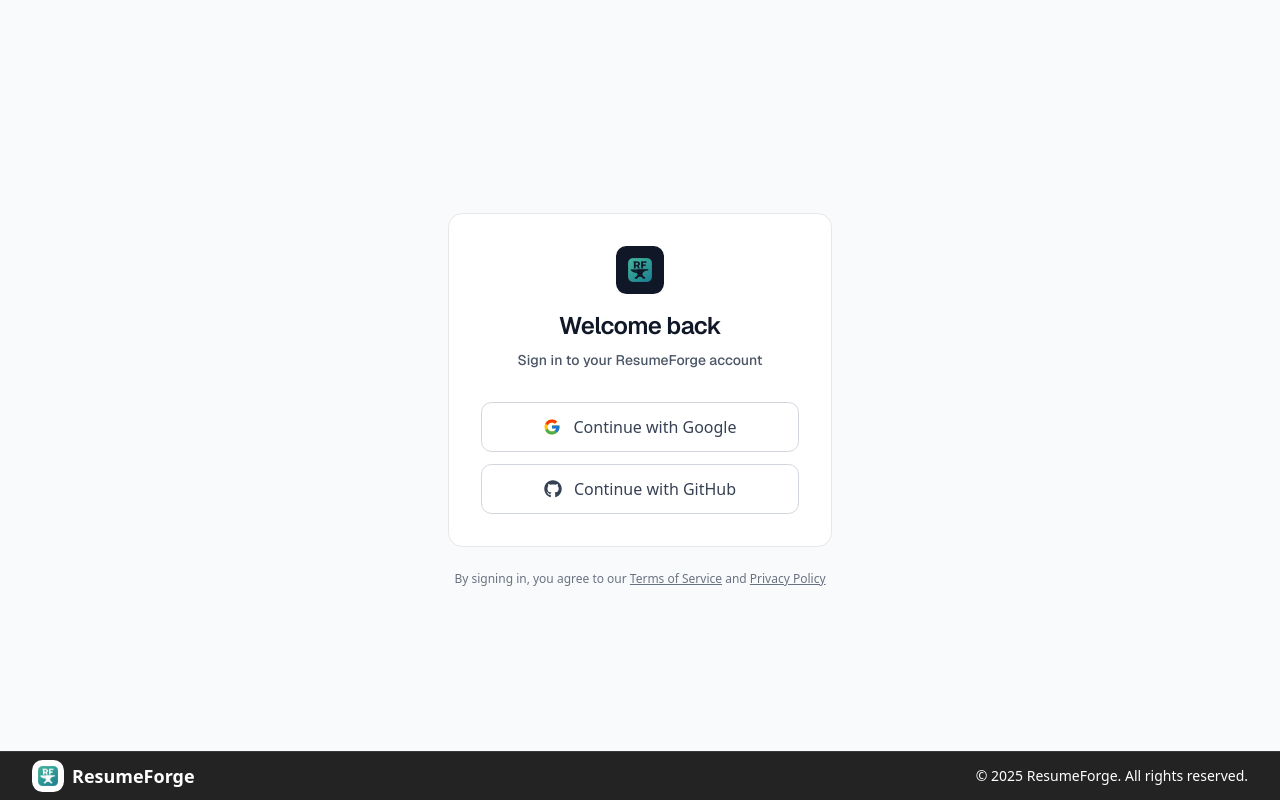
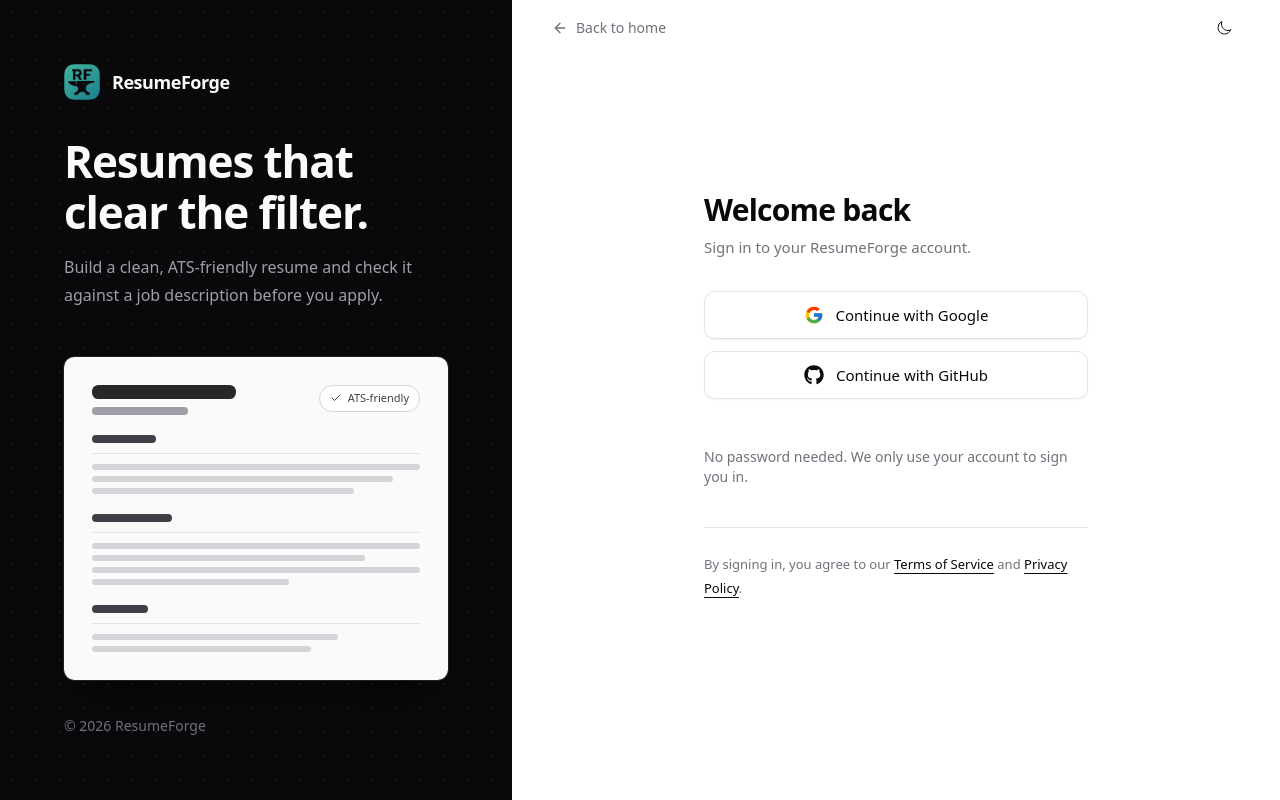
Before and after one commit to Moneydash/resumeforge-full, a React (Vite) app in the folder client/: page /login in a window 1280 px wide. Built offline with nearby package versions, Linux system fonts and the light colour scheme; no server answers.

Commit message:
feat: enhance Login page with error handling and loading state; update routing to exclude Login from footer visibility

```diff
--- a/client/src/pages/Login.tsx
+++ b/client/src/pages/Login.tsx
@@ -1,14 +1,59 @@
-import React, { useEffect, useRef } from 'react';
+import React, { useEffect, useRef, useState } from 'react';
 import { FcGoogle } from 'react-icons/fc';
 import { FaGithub } from 'react-icons/fa';
+import { ArrowLeft, Check, Loader2 } from 'lucide-react';
 import Cookies from 'js-cookie';
-import { useNavigate } from 'react-router-dom';
+import { Link, useNavigate } from 'react-router-dom';
+import ThemeToggle from '@/components/ThemeToggle';
+
+type Provider = 'google' | 'github';
+
+const PROVIDER_LABEL: Record<Provider, string> = { google: 'Google', github: 'GitHub' };
+
+const focusRing =
+  'focus-visible:outline-2 focus-visible:outline-offset-2 focus-visible:outline-ring';
+
+/** Static, decorative resume sheet for the brand panel. Pure markup, no assets. */
+const ResumeSheet: React.FC = () => (
+  <div
+    aria-hidden="true"
+    className="relative w-full max-w-sm rounded-lg bg-zinc-50 p-7 text-zinc-900 shadow-2xl shadow-black/40 ring-1 ring-white/10"
+  >
+    <div className="mb-5 flex items-start justify-between gap-4">
+      <div className="space-y-2">
+        <div className="h-3.5 w-36 rounded-sm bg-zinc-800" />
+        <div className="h-2 w-24 rounded-sm bg-zinc-400" />
+      </div>
+      <div className="flex items-center gap-1.5 rounded-full border border-zinc-300 bg-white px-2.5 py-1 text-[0.6875rem] font-medium text-zinc-700">
+        <Check className="size-3" />
+        ATS-friendly
+      </div>
+    </div>
+
+    {[
+      ['w-16', ['w-full', 'w-11/12', 'w-4/5']],
+      ['w-20', ['w-full', 'w-10/12', 'w-full', 'w-3/5']],
+      ['w-14', ['w-9/12', 'w-2/3']],
+    ].map(([heading, lines], i) => (
+      <div key={i} className="mb-5 last:mb-0">
+        <div className={`mb-2.5 h-2 rounded-sm bg-zinc-700 ${heading}`} />
+        <div className="space-y-1.5 border-t border-zinc-200 pt-2.5">
+          {(lines as string[]).map((w, j) => (
+            <div key={j} className={`h-1.5 rounded-sm bg-zinc-300 ${w}`} />
+          ))}
+        </div>
+      </div>
+    ))}
+  </div>
+);
 
 const Login: React.FC = () => {
   const popupRef = useRef<Window | null>(null);
   const pollIntervalRef = useRef<ReturnType<typeof setInterval> | null>(null);
   const navigate = useNavigate();
   const API_URL = import.meta.env.VITE_API_URL;
+  const [pending, setPending] = useState<Provider | null>(null);
+  const [error, setError] = useState<string | null>(null);
 
   // useEffect for auth validation
   useEffect(() => {
@@ -18,9 +63,11 @@
     }
   });
 
+  // Clear stale data once on arrival (not on every render, which would also
+  // wipe the theme preference the toggle on this page just saved).
   useEffect(() => {
     localStorage.clear();
-  });
+  }, []);
 
   // Cleanup function to clear polling interval
   const cleanupPolling = () => {
@@ -28,10 +75,11 @@
       clearInterval(pollIntervalRef.current);
       pollIntervalRef.current = null;
     }
+    setPending(null);
   };
 
   // Handle successful login
-  const handleSuccessfulLogin = async (userData: any) => {
+  const handleSuccessfulLogin = async (userData: { id: string; email: string }) => {
     // Secure cookies require HTTPS; on local http dev they'd be silently dropped.
     Cookies.set('user.id', userData.id, { secure: import.meta.env.PROD });
     Cookies.set('user.email', userData.email, { secure: import.meta.env.PROD });
@@ -58,6 +106,7 @@
           popupRef.current.close();
         }
         cleanupPolling();
+        setError('Sign-in did not complete. Please try again.');
       }
     };
 
@@ -69,20 +118,27 @@
     };
   }, []);
 
-  const googleLogin = () => {
+  const signIn = (provider: Provider) => {
     // Close any existing popup
     if (popupRef.current && !popupRef.current.closed) {
       popupRef.current.close();
     }
+    cleanupPolling();
+    setError(null);
 
     // Open new popup
     popupRef.current = window.open(
-      `${API_URL}/auth/google`, // Your backend OAuth URL
-      'Google Login', // Window name
+      `${API_URL}/auth/${provider}`, // Backend OAuth URL
+      `${PROVIDER_LABEL[provider]} Login`, // Window name
       'width=500,height=600,menubar=no,toolbar=no,location=no,status=no'
     );
 
-    if (popupRef.current) {
+    if (!popupRef.current) {
+      setError('Your browser blocked the sign-in window. Allow pop-ups for this site and try again.');
+      return;
+    }
+
+    setPending(provider);
     // Poll to check if popup is closed manually
     pollIntervalRef.current = setInterval(() => {
       if (popupRef.current && popupRef.current.closed) {
@@ -90,80 +146,114 @@
         cleanupPolling();
       }
     }, 1000); // Check every second
-    }
   };
 
-  const githubLogin = () => {
-    // Close any existing popup
-    if (popupRef.current && !popupRef.current.closed) {
-      popupRef.current.close();
-    }
-
-    // Open new popup
-    popupRef.current = window.open(
-      `${API_URL}/auth/github`, // Your backend GitHub OAuth URL
-      'GitHub Login', // Window name
-      'width=500,height=600,menubar=no,toolbar=no,location=no,status=no'
+  const providerButton = (provider: Provider, icon: React.ReactNode) => {
+    const isPending = pending === provider;
+    return (
+      <button
+        type="button"
+        onClick={() => signIn(provider)}
+        disabled={pending !== null}
+        aria-busy={isPending}
+        className={`flex h-12 w-full cursor-pointer items-center justify-center gap-3 rounded-lg border border-border bg-card px-4 text-[0.9375rem] font-medium text-foreground shadow-xs transition-colors duration-150 hover:bg-accent disabled:cursor-not-allowed disabled:opacity-60 ${focusRing}`}
+      >
+        {isPending ? <Loader2 className="size-5 animate-spin motion-reduce:animate-none" aria-hidden="true" /> : icon}
+        {isPending ? `Waiting for ${PROVIDER_LABEL[provider]}…` : `Continue with ${PROVIDER_LABEL[provider]}`}
+      </button>
     );
-
-    if (popupRef.current) {
-      // Poll to check if popup is closed manually
-      pollIntervalRef.current = setInterval(() => {
-        if (popupRef.current && popupRef.current.closed) {
-          console.log('Popup was closed manually');
-          cleanupPolling();
-        }
-      }, 1000); // Check every second
-    }
-  }
+  };
 
   return (
-    <div className="min-h-screen flex items-center justify-center bg-gray-50 dark:bg-gray-950">
-      <div className="w-full max-w-sm">
-        {/* Main Card */}
-        <div className="bg-white dark:bg-gray-900 border border-gray-200 dark:border-gray-800 rounded-xl p-8">
-          {/* Header */}
-          <div className="text-center mb-8">
-            <div className="inline-flex items-center justify-center w-12 h-12 bg-gray-900 dark:bg-white rounded-lg mb-4">
-              <img alt='Logo' src='/icon.png' className='w-6 h-6' />
-            </div>
-            <h1 className="text-2xl font-semibold text-gray-900 dark:text-white tracking-tight" style={{ fontFamily: 'Geist, sans-serif', }}>
-              Welcome back
-            </h1>
-            <p className="text-gray-600 dark:text-gray-400 text-sm mt-2 font-medium" style={{ fontFamily: 'Geist, sans-serif', }}>
-              Sign in to your ResumeForge account
+    <div className="grid min-h-screen bg-background text-foreground lg:grid-cols-[minmax(0,4fr)_minmax(0,6fr)]">
+      {/* Brand panel (desktop only) */}
+      <aside className="relative hidden flex-col justify-between overflow-hidden bg-zinc-950 p-12 text-zinc-50 lg:flex xl:p-16">
+        <div
+          aria-hidden="true"
+          className="pointer-events-none absolute inset-0 opacity-[0.07] [background-image:radial-gradient(circle,#fff_1px,transparent_1px)] [background-size:24px_24px]"
+        />
+        <Link
+          to="/"
+          className={`relative inline-flex w-fit items-center gap-3 rounded-md ${focusRing}`}
+          aria-label="ResumeForge home"
+        >
+          <img src="/icon.png" alt="" width={36} height={36} className="size-9 rounded-lg" />
+          <span className="text-lg font-semibold tracking-tight">ResumeForge</span>
+        </Link>
+
+        <div className="relative flex flex-col gap-12">
+          <div className="max-w-md">
+            <h2 className="text-4xl font-semibold leading-[1.15] tracking-tight xl:text-[2.75rem]">
+              Resumes that clear the filter.
+            </h2>
+            <p className="mt-4 text-base leading-7 text-zinc-400">
+              Build a clean, ATS-friendly resume and check it against a job description before you apply.
             </p>
           </div>
-
-          {/* Login Buttons */}
-          <div className="space-y-3">
-            <button
-              type="button"
-              className="w-full flex items-center justify-center gap-3 py-3 px-4 border border-gray-300 dark:border-gray-700 rounded-lg bg-white dark:bg-gray-800 text-gray-700 dark:text-gray-200 font-medium hover:bg-gray-50 dark:hover:bg-gray-750 dark:hover:text-black transition-colors duration-200 focus:outline-none focus:ring-2 focus:ring-gray-900 dark:focus:ring-white focus:ring-offset-2 dark:focus:ring-offset-gray-900"
-              onClick={googleLogin}
-            >
-              <FcGoogle className="text-lg" />
-              Continue with Google
-            </button>
-
-            <button
-              type="button"
-              className="w-full flex items-center justify-center gap-3 py-3 px-4 border border-gray-300 dark:border-gray-700 rounded-lg bg-white dark:bg-gray-800 text-gray-700 dark:text-gray-200 font-medium hover:bg-gray-50 dark:hover:bg-gray-750 dark:hover:text-black transition-colors duration-200 focus:outline-none focus:ring-2 focus:ring-gray-900 dark:focus:ring-white focus:ring-offset-2 dark:focus:ring-offset-gray-900"
-              onClick={githubLogin}
-            >
-              <FaGithub className="text-lg" />
-              Continue with GitHub
-            </button>
-          </div>
+          <ResumeSheet />
         </div>
 
-        {/* Footer */}
-        <div className="text-center mt-6">
-          <p className="text-xs text-gray-500 dark:text-gray-400">
-            By signing in, you agree to our <a href="/terms-of-service" className="underline">Terms of Service</a> and <a href="/privacy-policy" className="underline">Privacy Policy</a>
+        <p className="relative text-sm text-zinc-500">&copy; {new Date().getFullYear()} ResumeForge</p>
+      </aside>
+
+      {/* Sign-in */}
+      <main className="flex flex-col">
+        <div className="flex h-14 items-center justify-between px-4 sm:px-6 lg:px-10">
+          <Link
+            to="/"
+            className={`-ml-2 inline-flex min-h-11 items-center gap-2 rounded-sm px-2 text-sm text-muted-foreground transition-colors duration-150 hover:text-foreground ${focusRing}`}
+          >
+            <ArrowLeft className="size-4" aria-hidden="true" />
+            Back to home
+          </Link>
+          <ThemeToggle />
+        </div>
+
+        <div className="flex flex-1 items-center justify-center px-4 pb-16 sm:px-6">
+          <div className="w-full max-w-[24rem] animate-in fade-in slide-in-from-bottom-2 duration-300 motion-reduce:animate-none">
+            {/* Logo shown here on mobile, where the brand panel is hidden */}
+            <img src="/icon.png" alt="ResumeForge" width={48} height={48} className="mb-8 size-12 rounded-xl lg:hidden" />
+
+            <h1 className="text-3xl font-semibold tracking-tight">Welcome back</h1>
+            <p className="mt-2 text-[0.9375rem] text-muted-foreground">Sign in to your ResumeForge account.</p>
+
+            <div className="mt-8 space-y-3">
+              {providerButton('google', <FcGoogle className="size-5" aria-hidden="true" />)}
+              {providerButton('github', <FaGithub className="size-5" aria-hidden="true" />)}
+            </div>
+
+            <div aria-live="polite" className="min-h-6">
+              {error && (
+                <p role="alert" className="mt-4 text-sm text-destructive">
+                  {error}
+                </p>
+              )}
+            </div>
+
+            <p className="mt-6 text-sm text-muted-foreground">
+              No password needed. We only use your account to sign you in.
+            </p>
+
+            <p className="mt-10 border-t border-border pt-6 text-[0.8125rem] leading-6 text-muted-foreground">
+              By signing in, you agree to our{' '}
+              <Link
+                to="/terms-of-service"
+                className={`rounded-sm text-foreground underline underline-offset-4 hover:text-primary ${focusRing}`}
+              >
+                Terms of Service
+              </Link>{' '}
+              and{' '}
+              <Link
+                to="/privacy-policy"
+                className={`rounded-sm text-foreground underline underline-offset-4 hover:text-primary ${focusRing}`}
+              >
+                Privacy Policy
+              </Link>
+              .
             </p>
           </div>
         </div>
+      </main>
     </div>
   );
 };
--- a/client/src/routes.tsx
+++ b/client/src/routes.tsx
@@ -22,7 +22,7 @@
   const location = useLocation();
 
   // Define the paths where the footer should be shown
-  const showFooter = !location.pathname.startsWith('/preview') && !location.pathname.startsWith('/cl-preview') && !location.pathname.startsWith('/terms-of-service') && !location.pathname.startsWith('/privacy-policy');
+  const showFooter = !location.pathname.startsWith('/preview') && !location.pathname.startsWith('/cl-preview') && !location.pathname.startsWith('/terms-of-service') && !location.pathname.startsWith('/privacy-policy') && !location.pathname.startsWith('/login');
 
   return (
     <>
```
Lines whose indentation alone changed are shown as unchanged.
